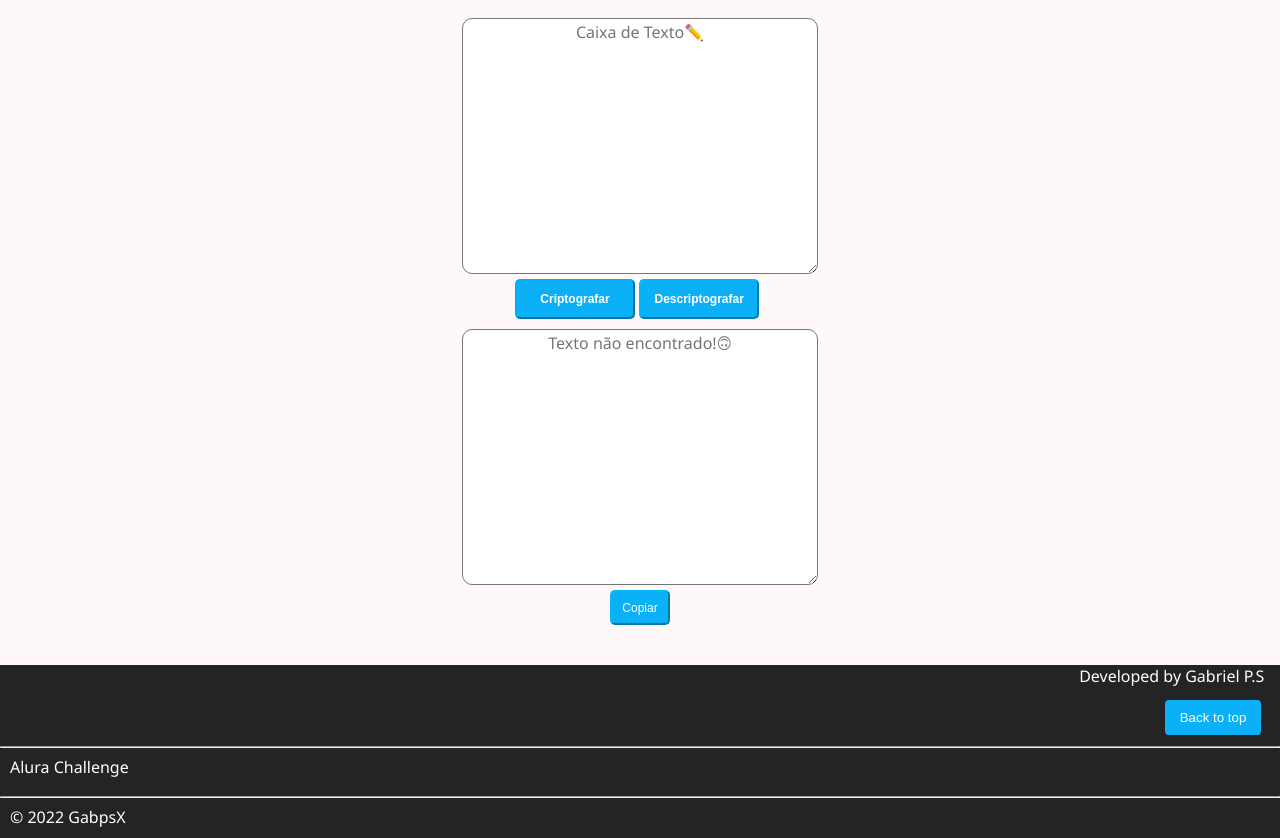
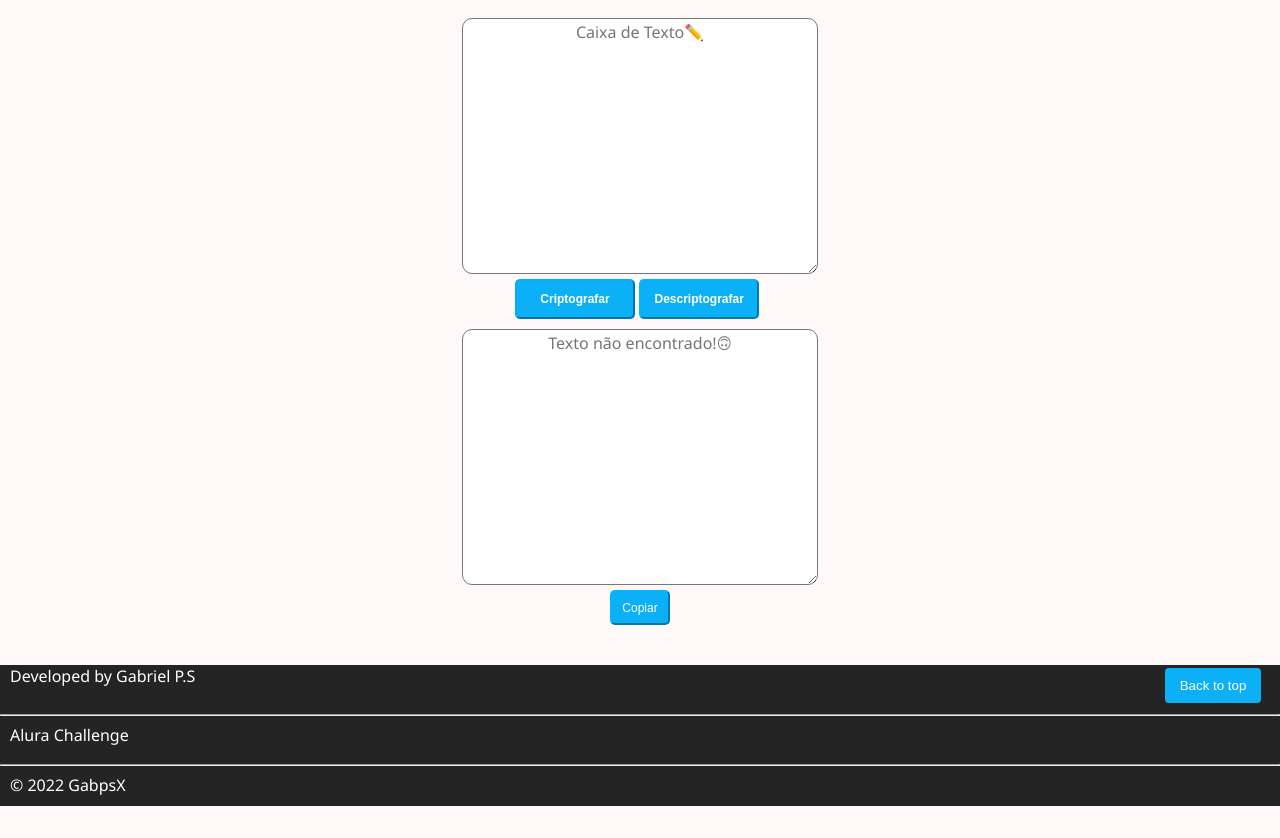
Before and after one commit to GabpsX/Challenge_1_Alura-One, a plain HTML site: page index.html in a window 1280 px wide. Shown: the part 77-915 px from the top of the page. After the commit the page ends 883 px from the top, so only its background shows below. Drawn offline with Linux system fonts and the light colour scheme.

Commit message:
Update style.css

```diff
--- a/style.css
+++ b/style.css
@@ -1,6 +1,10 @@
 body {
   background-color:rgb(255, 248, 248) ;padding: auto;margin: auto;font-family: 'Segoe UI', Tahoma, Geneva, Verdana, sans-serif;width: auto;}
 section {height: auto;}
+#info1 {
+  float: left;
+  margin-left: 0px;
+}
 #msg{font-family:'Segoe UI', Tahoma, Geneva, Verdana, sans-serif;font-size:16px; ghostwhite; width: 350px; height:250px;border-radius: 10px; display: flex; justify-content: center; text-align: center; margin-top: 25px;margin-left: auto;margin-right: auto;}
 #msg1{font-family:'Segoe UI', Tahoma, Geneva, Verdana, sans-serif;font-size:16px; ghostwhite; width: 350px; height:250px;border-radius: 10px; display: flex; justify-content: center; text-align: center; margin-top: 25px;margin-left: auto;margin-right: auto;}
 #msg:hover{border-color: red;}
@@ -270,3 +274,4 @@ a:hover {
       border-radius: 5px;
   }
 }
+}
```
